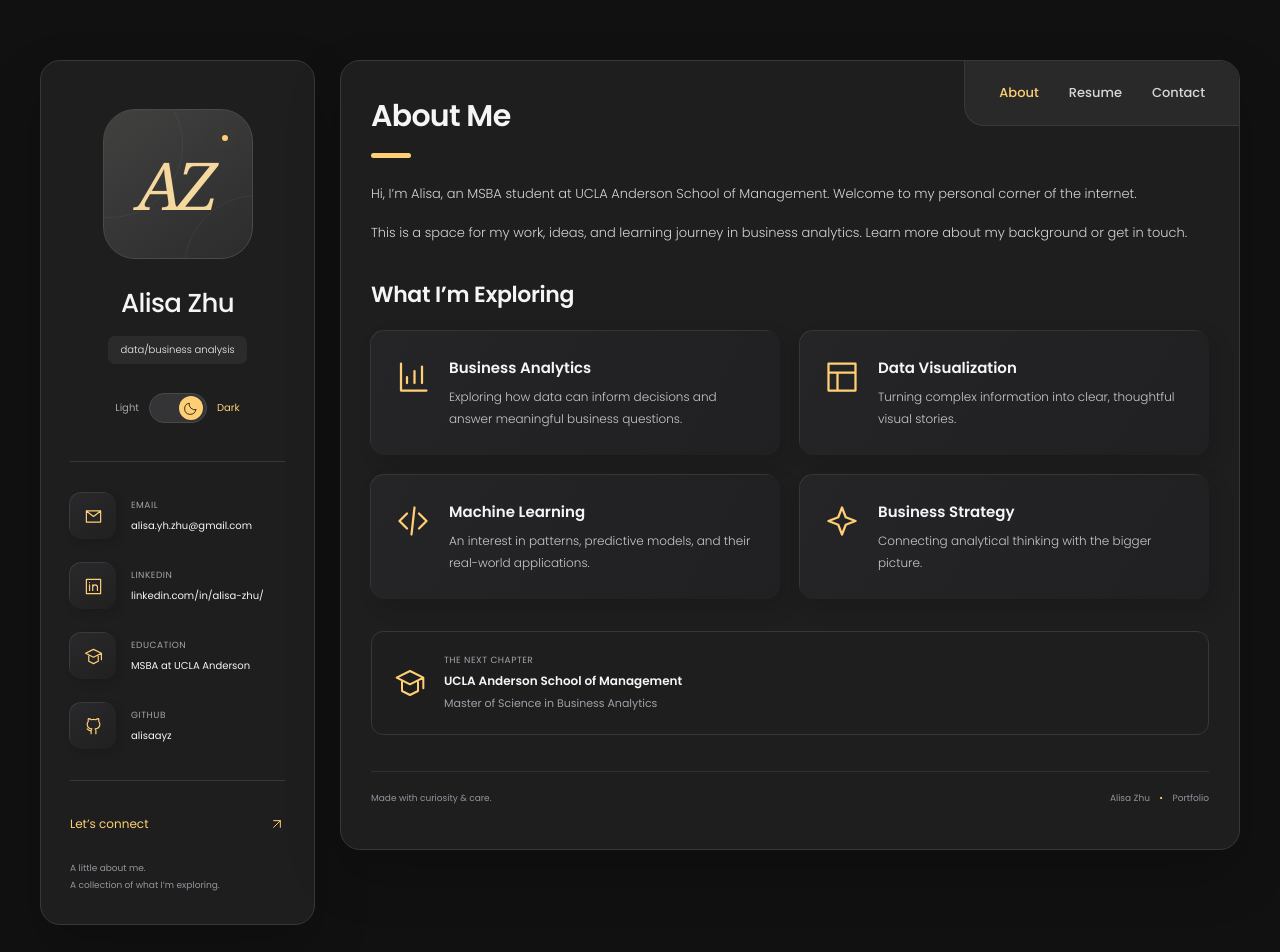
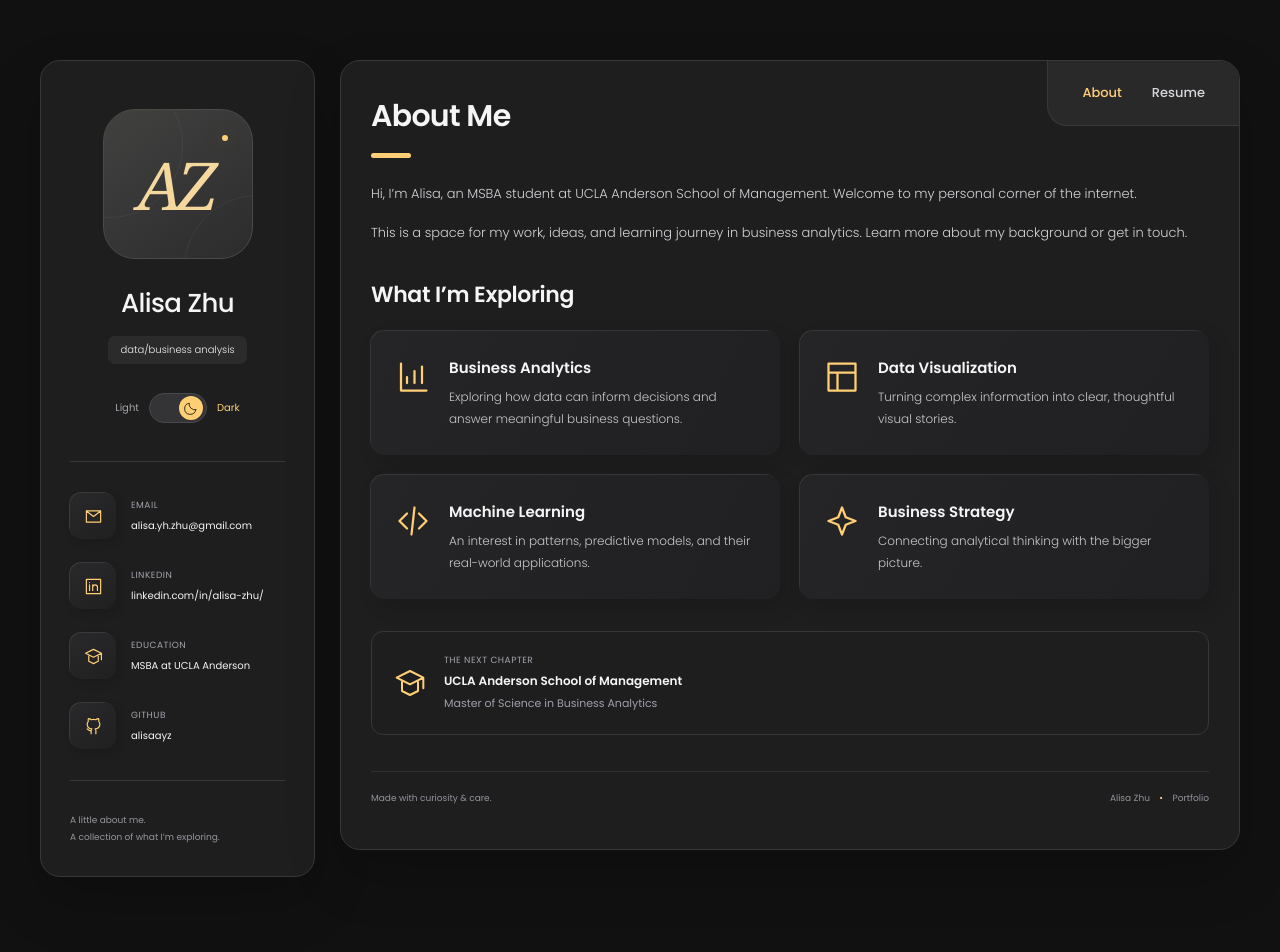
Before and after one commit to alisaayz/alisaayz.github.io, a Vue app: page / in a window 1280 px wide. Shown: the top 952 px of the page. Built offline with nearby package versions, Linux system fonts and the light colour scheme.

Commit message:
Remove Contact page and navigation shortcut

```diff
--- a/src/App.vue
+++ b/src/App.vue
@@ -3,7 +3,7 @@ import { onMounted, onUnmounted, ref } from 'vue'
 import Icon from './components/Icon.vue'
 import { profile, interests } from './portfolio.js'
 import { resume } from './resume.js'
-const pages = ['About', 'Resume', 'Contact']
+const pages = ['About', 'Resume']
 const resumeUrl = `${import.meta.env.BASE_URL}Alisa_Zhu_Resume.pdf`
 const pageFromHash = () => pages.find(page => page.toLowerCase() === location.hash.slice(1)) || 'About'
 const activePage = ref(pageFromHash())
@@ -16,8 +16,6 @@ function toggleTheme() {
   document.querySelector('meta[name="theme-color"]')?.setAttribute('content', isDark.value ? '#1e1e1f' : '#ffffff')
   try { localStorage.setItem('portfolio-theme', theme) } catch { /* The switch still works when storage is unavailable. */ }
 }
-const copyStatus = ref('')
-let timer
 function navigate(page) {
   activePage.value = page
   history.pushState(null, '', `#${page.toLowerCase()}`)
@@ -27,13 +25,8 @@ function syncPage() {
   if (location.hash === '#main-content') return
   activePage.value = pageFromHash()
 }
-async function copyLink() {
-  try { await navigator.clipboard.writeText(profile.github); copyStatus.value = 'Profile link copied.' }
-  catch { copyStatus.value = 'Please copy the profile link above.' }
-  clearTimeout(timer); timer = setTimeout(() => { copyStatus.value = '' }, 4000)
-}
 onMounted(() => window.addEventListener('popstate', syncPage))
-onUnmounted(() => { window.removeEventListener('popstate', syncPage); clearTimeout(timer) })
+onUnmounted(() => window.removeEventListener('popstate', syncPage))
 </script>
 
 <template>
@@ -58,7 +51,7 @@ onUnmounted(() => { window.removeEventListener('popstate', syncPage); clearTimeo
           <li><span class="icon-box"><Icon name="school" /></span><div><span class="eyebrow">Education</span><span>MSBA at UCLA Anderson</span></div></li>
           <li><span class="icon-box"><Icon name="github" /></span><div><span class="eyebrow">GitHub</span><a :href="profile.github" target="_blank" rel="noopener noreferrer">{{ profile.handle }}</a></div></li>
         </ul>
-        <div class="divider"></div><a class="sidebar-cta" href="#contact" @click.prevent="navigate('Contact')">Let’s connect <Icon name="arrow" /></a><p class="sidebar-note">A little about me.<br>A collection of what I’m exploring.</p>
+        <div class="divider"></div><p class="sidebar-note">A little about me.<br>A collection of what I’m exploring.</p>
       </div>
     </aside>
     <main id="main-content" class="content-panel panel" tabindex="-1">
@@ -124,12 +117,6 @@ onUnmounted(() => { window.removeEventListener('popstate', syncPage); clearTimeo
             </div>
           </section>
         </template>
-        <template v-else>
-          <p class="page-description">Good things start with a conversation.</p><div class="contact-hero"><div class="contact-symbol"><Icon name="chat" /></div><span class="eyebrow">Ideas. Questions. New perspectives.</span><h3>Let’s connect<br>and <em>explore.</em></h3><p>Have a question or an idea to share? Send me an email — I’d love to hear from you.</p><a class="primary-button" :href="`mailto:${profile.email}`"><Icon name="mail" /> Send me an email <Icon name="arrow" /></a></div>
-          <div class="contact-link-card"><div><span class="eyebrow">Email</span><a :href="`mailto:${profile.email}`">{{ profile.email }}</a></div><Icon name="mail" /></div>
-          <div class="contact-link-card"><div><span class="eyebrow">LinkedIn</span><a :href="profile.linkedin" target="_blank" rel="noopener noreferrer">linkedin.com/in/alisa-zhu/</a></div><Icon name="linkedin" /></div>
-          <div class="contact-link-card"><div><span class="eyebrow">GitHub profile</span><a :href="profile.github" target="_blank" rel="noopener noreferrer">github.com/{{ profile.handle }}</a></div><button class="icon-button" aria-label="Copy GitHub profile link" @click="copyLink"><Icon name="copy" /></button></div><p class="copy-status" role="status">{{ copyStatus }}</p>
-        </template>
       </div><footer class="page-footer"><span>Made with curiosity & care.</span><span>Alisa Zhu <span class="footer-dot">•</span> Portfolio</span></footer>
     </main>
   </div>
```
Also changed, not shown: 1 other file (tests, documents, lock files or other folders).
